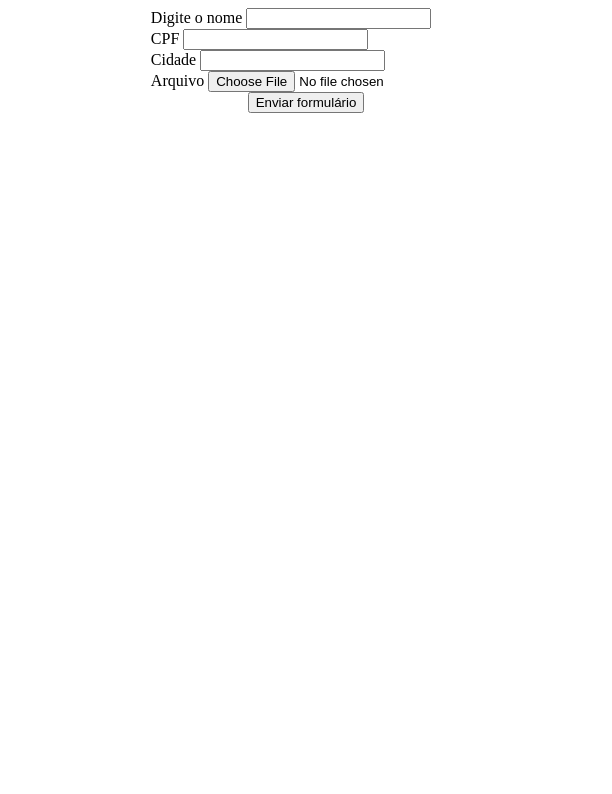
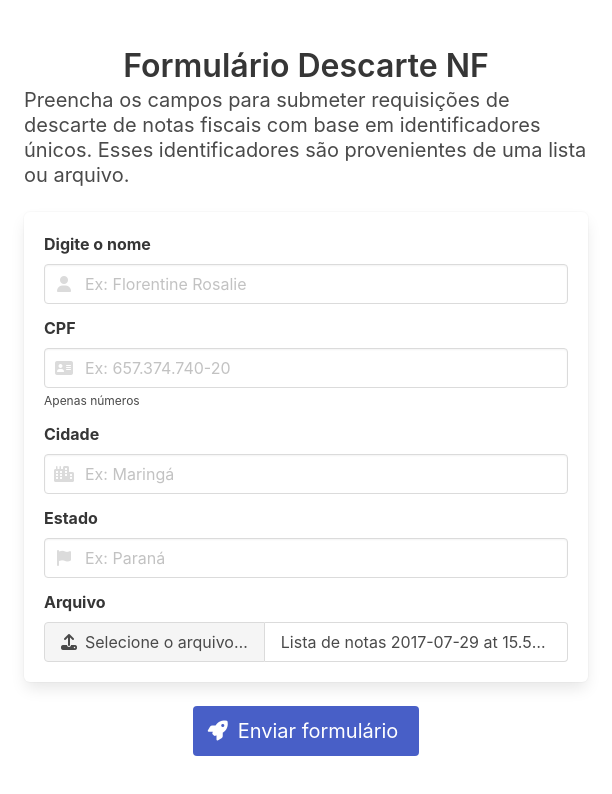
Before and after one commit to diegodario88/consumidor-descarte, an Electron app: page index.html in a window 612 px wide. Drawn offline with nearby package versions, Linux system fonts and the light colour scheme.

Commit message:
feat: Layout e electron-forge

```diff
--- a/index.html
+++ b/index.html
@@ -1,36 +1,127 @@
 <!DOCTYPE html>
-<html lang="en">
+<html lang="pt-BR">
   <head>
     <meta charset="UTF-8" />
     <meta http-equiv="X-UA-Compatible" content="IE=edge" />
     <meta name="viewport" content="width=device-width, initial-scale=1.0" />
+    <meta name="theme-color" content="#000000" />
     <title>Consumidor de Descarte</title>
     <link rel="stylesheet" href="style.css" />
+    <link
+      rel="stylesheet"
+      href="https://cdn.jsdelivr.net/npm/bulma@0.9.3/css/bulma.min.css"
+    />
+    <link
+      rel="stylesheet"
+      href="https://fonts.googleapis.com/css?family=Roboto:300,400,500,700&display=swap"
+    />
+    <script
+      src="https://kit.fontawesome.com/428babd6fe.js"
+      crossorigin="anonymous"
+    ></script>
     <script src="https://unpkg.com/axios/dist/axios.min.js"></script>
     <script defer type="module" src="render.js"></script>
   </head>
   <body>
-    <main class="box">
-      <form id="formulario">
-        <div>
-          <label for="nome">Digite o nome</label>
-          <input type="text" name="nome" id="nome" />
+    <main class="container">
+      <section class="section">
+        <h1 class="title has-text-centered">Formulário Descarte NF</h1>
+        <h2 class="subtitle">
+          Preencha os campos para submeter requisições de descarte de notas
+          fiscais com base em identificadores únicos. Esses identificadores são
+          provenientes de uma lista ou arquivo.
+        </h2>
+        <div class="box">
+          <form id="formulario">
+            <div class="field">
+              <label class="label" for="nome">Digite o nome</label>
+              <div class="control has-icons-left">
+                <input
+                  class="input"
+                  type="text"
+                  name="nome"
+                  id="nome"
+                  placeholder="Ex: Florentine Rosalie"
+                />
+                <span class="icon is-small is-left">
+                  <i class="fas fa-user"></i>
+                </span>
+              </div>
+            </div>
+            <div class="field">
+              <label class="label" for="cpf">CPF</label>
+              <div class="control has-icons-left">
+                <input
+                  class="input"
+                  type="text"
+                  name="cpf"
+                  id="cpf"
+                  placeholder="Ex: 657.374.740-20"
+                />
+                <span class="icon is-small is-left">
+                  <i class="fas fa-address-card"></i>
+                </span>
+              </div>
+              <p class="help">Apenas números</p>
+            </div>
+            <div class="field">
+              <label class="label" for="cidade">Cidade</label>
+              <div class="control has-icons-left">
+                <input
+                  class="input is-fullwidth"
+                  type="text"
+                  name="cidade"
+                  id="cidade"
+                  placeholder="Ex: Maringá"
+                />
+                <span class="icon is-small is-left">
+                  <i class="fas fa-city"></i>
+                </span>
+              </div>
+            </div>
+            <div class="field">
+              <label class="label" for="cidade">Estado</label>
+              <div class="control has-icons-left">
+                <input
+                  class="input"
+                  type="text"
+                  name="estado"
+                  id="estado"
+                  placeholder="Ex: Paraná"
+                />
+                <span class="icon is-small is-left">
+                  <i class="fas fa-flag"></i>
+                </span>
+              </div>
+            </div>
+            <div class="field">
+              <label class="label" for="arquivo">Arquivo</label>
+              <div class="file has-name is-fullwidth">
+                <label class="file-label">
+                  <input class="file-input" type="file" name="arquivo" />
+                  <span class="file-cta">
+                    <span class="file-icon">
+                      <i class="fas fa-upload"></i>
+                    </span>
+                    <span class="file-label"> Selecione o arquivo… </span>
+                  </span>
+                  <span class="file-name">
+                    Lista de notas 2017-07-29 at 15.54.25.csv
+                  </span>
+                </label>
+              </div>
+            </div>
+          </form>
         </div>
-        <div>
-          <label for="cpf">CPF</label>
-          <input type="text" name="cpf" id="cpf" />
+        <div class="control has-text-centered mt-5 mb-3">
+          <button class="button is-link is-medium">
+            <span class="icon">
+              <i class="fas fa-rocket"></i>
+            </span>
+            <span>Enviar formulário</span>
+          </button>
         </div>
-        <div>
-          <label for="cidade">Cidade</label>
-          <input type="text" name="cidade" id="cidade" />
-        </div>
-        <div>
-          <label for="arquivo">Arquivo</label>
-          <input type="file" name="arquivo" id="arquivo" />
-        </div>
-      </form>
-
-      <button type="submit" id="btnTrigga">Enviar formulário</button>
+      </section>
       <div id="caixaResultado"></div>
     </main>
   </body>
--- a/render.js
+++ b/render.js
@@ -1,31 +1,6 @@
 const btnTrigga = document.getElementById("btnTrigga");
 const caixaResultado = document.getElementById("caixaResultado");
 const formulario = document.getElementById("formulario");
-
-const payload = {
-  name: "Philip Moss Mccray",
-  gender: "Soluta doloremque do",
-  age: 36,
-  hobby: "Blanditiis excepturi",
-  email: "12ssf3bicygecefo@mailinator.com",
-  bio: "Repellendus Molesti",
-  birthday: "1984-12-06",
-  avatar: "",
-  proficiency: [
-    {
-      skill: "JavaScript",
-      rate: 50,
-    },
-    {
-      skill: "NodeJs",
-      rate: 60,
-    },
-    {
-      skill: "CSS",
-      rate: 60,
-    },
-  ],
-};
 
 btnTrigga.addEventListener("click", (evt) => {
   evt.preventDefault();
--- a/style.css
+++ b/style.css
@@ -1,7 +1,5 @@
-.box {
-    display: flex;
-    flex-direction: column;
-    align-items: center;
-    justify-content: center;
-    column-gap: 10px;
+body {
+    font-family: -apple-system, BlinkMacSystemFont, "Segoe UI", Roboto, Helvetica, Arial, sans-serif;
+    padding: 0;
+    margin: 0;
 }
```
Also changed, not shown: main.js (+8 -3 lines), package.json (+39 -1 lines), 1 other file.
